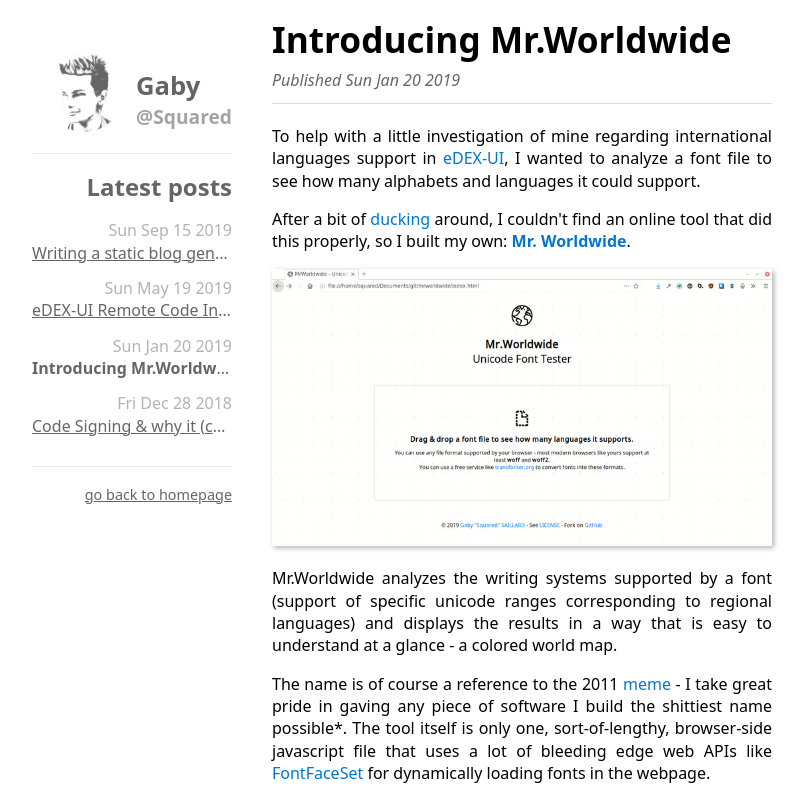
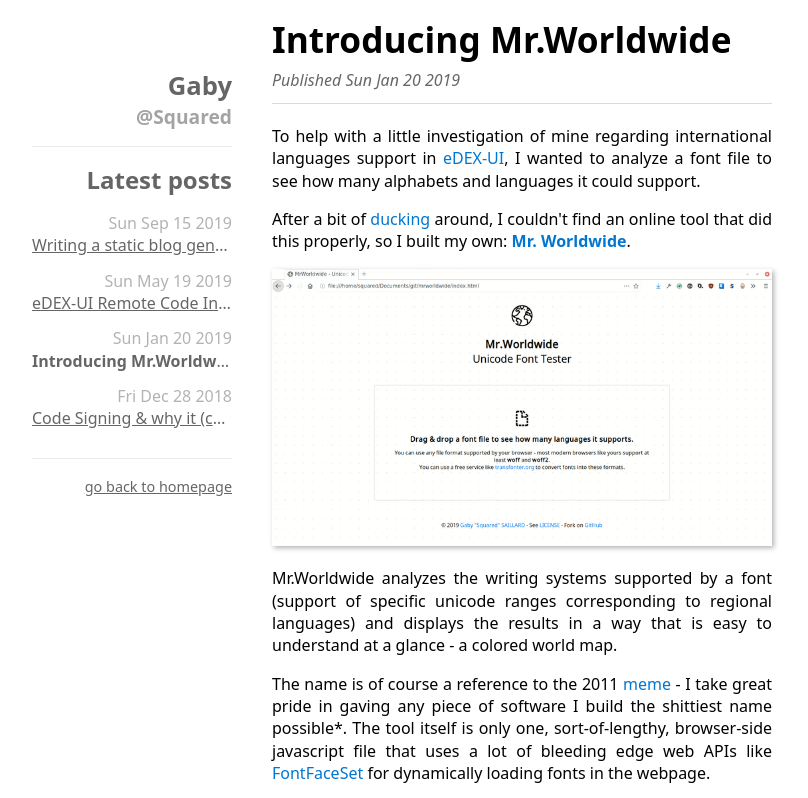
Before and after one commit to GitSquared/gaby.dev, a plain HTML site: page posts/mr-worldwide/index.html in a window 1280 px wide. Shown: the top 798 px of the page, without its empty margins (208-1016 px from the left). Drawn offline with Linux system fonts and the light colour scheme.

Commit message:
Lighten some pages, add experimental visits tracking

```diff
--- a/posts/mr-worldwide/index.html
+++ b/posts/mr-worldwide/index.html
@@ -26,10 +26,16 @@
 		<link rel="stylesheet" href="/styles/posts.css">
 	</head>
 	<body>
+		<script>
+		  (async function() {
+			 if (fetch && document.referrer) {
+				await fetch('https://reporter.gaby.dev/api/report/'+document.referrer);
+			 }
+		  })();
+		</script>
+		<noscript><img src="https://reporter.gaby.dev/api/report/pixel.gif" alt=""></noscript>
+
 		<aside>
-			<article>
-				<img src="/pics/avatar.jpg" alt="A picture of me.">
-			</article>
 			<aside>
 				<h1>Gaby</h1>
 				<h4>@Squared</h4>
--- a/styles/posts.css
+++ b/styles/posts.css
@@ -41,20 +41,7 @@
 	opacity: 1;
 }
 
-body > aside > article {
-	display: inline-block;
-	margin-right: 0.5em;
-}
-
-body > aside > article > img {
-	width: 5em;
-	border-radius: 100%;
-}
-
 body > aside > aside {
-	display: inline-block;
-	vertical-align: top;
-	text-align: left;
 	padding-top: 1em;
 }
 
```
Also changed, not shown: index.html (+9 -0 lines), posts/_template-index.html (+9 -3 lines), posts/_template-post-dir/index.html (+9 -3 lines), posts/code-signing/index.html (+9 -3 lines), posts/edex-remote-code-disclosure/index.html (+9 -3 lines), posts/index.html (+9 -3 lines), posts/static-site-generator/index.html (+9 -3 lines), styles/posts_index.css (+0 -13 lines).
